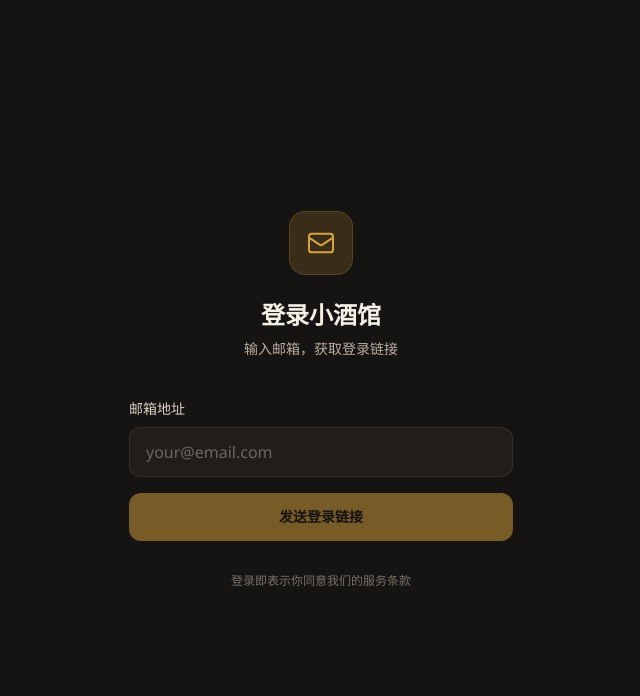
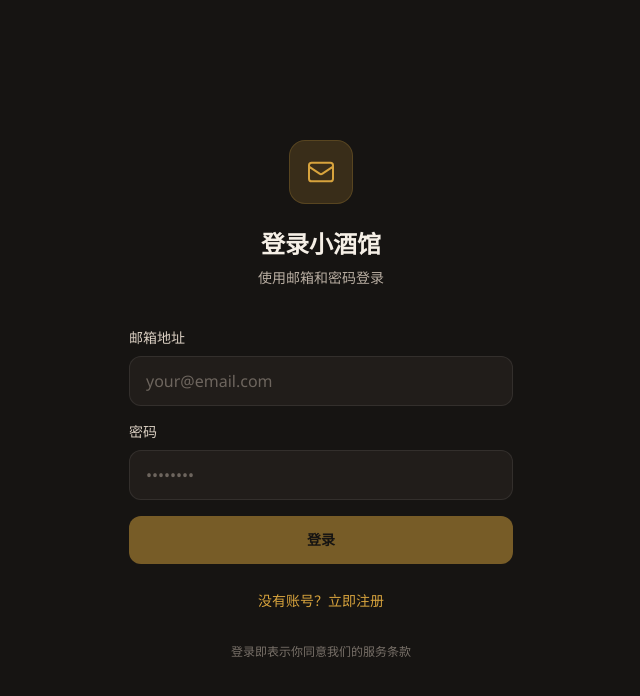
Before and after one commit to godblesslee/ladder_pub, a Next.js app: page /auth/login in a window 1280 px wide. Shown: the top 696 px of the page, without its empty margins (319-959 px from the left). Built offline with nearby package versions, Linux system fonts and the light colour scheme; no server answers.

Commit message:
feat(auth): switch to email+password login

```diff
--- a/app/auth/login/page.tsx
+++ b/app/auth/login/page.tsx
@@ -1,10 +1,12 @@
 "use client";
 
 import { useState } from "react";
-import { sendMagicLink } from "@/lib/supabase/auth-client";
+import { createClient } from "@/lib/supabase/browser";
 
 export default function LoginPage() {
+  const [mode, setMode] = useState<"login" | "signup">("login");
   const [email, setEmail] = useState("");
+  const [password, setPassword] = useState("");
   const [isLoading, setIsLoading] = useState(false);
   const [message, setMessage] = useState<{ type: "success" | "error"; text: string } | null>(null);
 
@@ -13,19 +15,34 @@ export default function LoginPage() {
     setIsLoading(true);
     setMessage(null);
 
-    const result = await sendMagicLink(email);
+    const supabase = createClient();
 
-    if (result.success) {
-      setMessage({
-        type: "success",
-        text: "登录链接已发送到邮箱，请查收。",
+    if (mode === "signup") {
+      const { error } = await supabase.auth.signUp({
+        email,
+        password,
+        options: {
+          emailRedirectTo: `${window.location.origin}/`,
+        },
       });
-      setEmail("");
+
+      if (error) {
+        setMessage({ type: "error", text: error.message });
+      } else {
+        setMessage({ type: "success", text: "注册成功！请查收验证邮件后登录。" });
+        setPassword("");
+      }
     } else {
-      setMessage({
-        type: "error",
-        text: result.error || "发送失败，请稍后重试。",
+      const { error } = await supabase.auth.signInWithPassword({
+        email,
+        password,
       });
+
+      if (error) {
+        setMessage({ type: "error", text: error.message });
+      } else {
+        window.location.href = "/";
+      }
     }
 
     setIsLoading(false);
@@ -51,10 +68,10 @@ export default function LoginPage() {
             </svg>
           </div>
           <h1 className="text-2xl font-semibold text-foreground mb-2">
-            登录小酒馆
+            {mode === "login" ? "登录小酒馆" : "注册账号"}
           </h1>
           <p className="text-sm text-muted">
-            输入邮箱，获取登录链接
+            {mode === "login" ? "使用邮箱和密码登录" : "创建账号开始使用"}
           </p>
         </div>
 
@@ -78,6 +95,26 @@ export default function LoginPage() {
             />
           </div>
 
+          <div>
+            <label
+              htmlFor="password"
+              className="block text-sm font-medium text-muted-strong mb-2"
+            >
+              密码
+            </label>
+            <input
+              id="password"
+              type="password"
+              value={password}
+              onChange={(e) => setPassword(e.target.value)}
+              placeholder="••••••••"
+              required
+              minLength={6}
+              disabled={isLoading}
+              className="w-full px-4 py-3 rounded-xl bg-surface border border-border text-foreground placeholder:text-muted/50 focus:outline-none focus:ring-2 focus:ring-accent/50 focus:border-accent/30 transition-all disabled:opacity-50"
+            />
+          </div>
+
           {message && (
             <div
               className={`px-4 py-3 rounded-xl text-sm ${
@@ -92,15 +129,28 @@ export default function LoginPage() {
 
           <button
             type="submit"
-            disabled={isLoading || !email}
+            disabled={isLoading || !email || !password}
             className="w-full py-3.5 px-4 rounded-xl bg-accent text-background font-semibold text-sm transition-all hover:bg-accent-strong disabled:opacity-50 disabled:cursor-not-allowed"
           >
-            {isLoading ? "发送中..." : "发送登录链接"}
+            {isLoading ? "处理中..." : mode === "login" ? "登录" : "注册"}
           </button>
         </form>
 
+        <div className="mt-6 text-center">
+          <button
+            type="button"
+            onClick={() => {
+              setMode(mode === "login" ? "signup" : "login");
+              setMessage(null);
+            }}
+            className="text-sm text-accent hover:text-accent-strong transition-colors"
+          >
+            {mode === "login" ? "没有账号？立即注册" : "已有账号？登录"}
+          </button>
+        </div>
+
         <p className="mt-8 text-center text-xs text-muted/60">
-          登录即表示你同意我们的服务条款
+          {mode === "login" ? "登录即表示你同意我们的服务条款" : "注册即表示你同意我们的服务条款"}
         </p>
       </div>
     </div>
```
